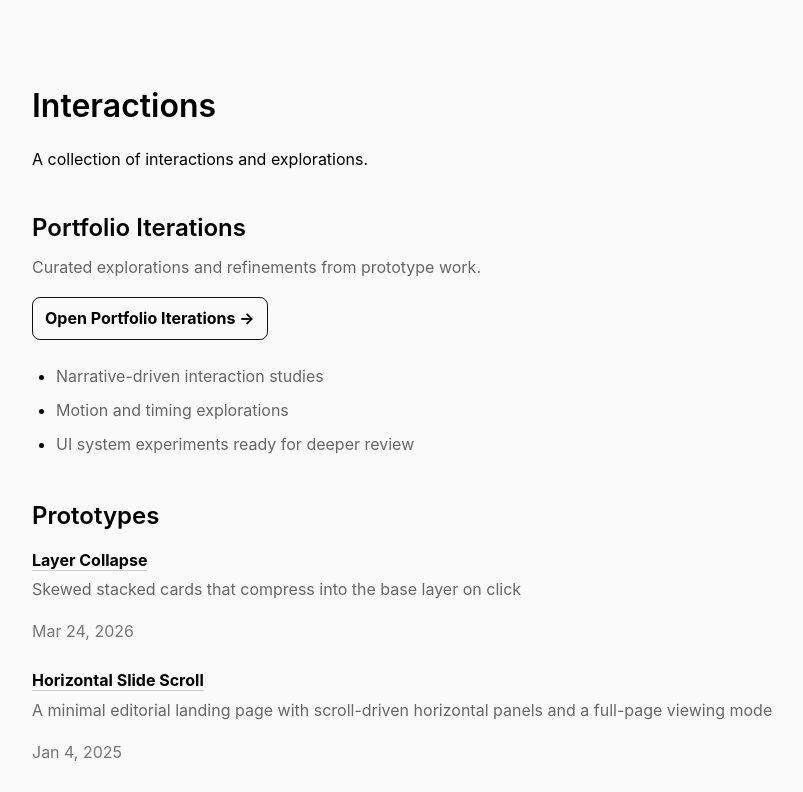
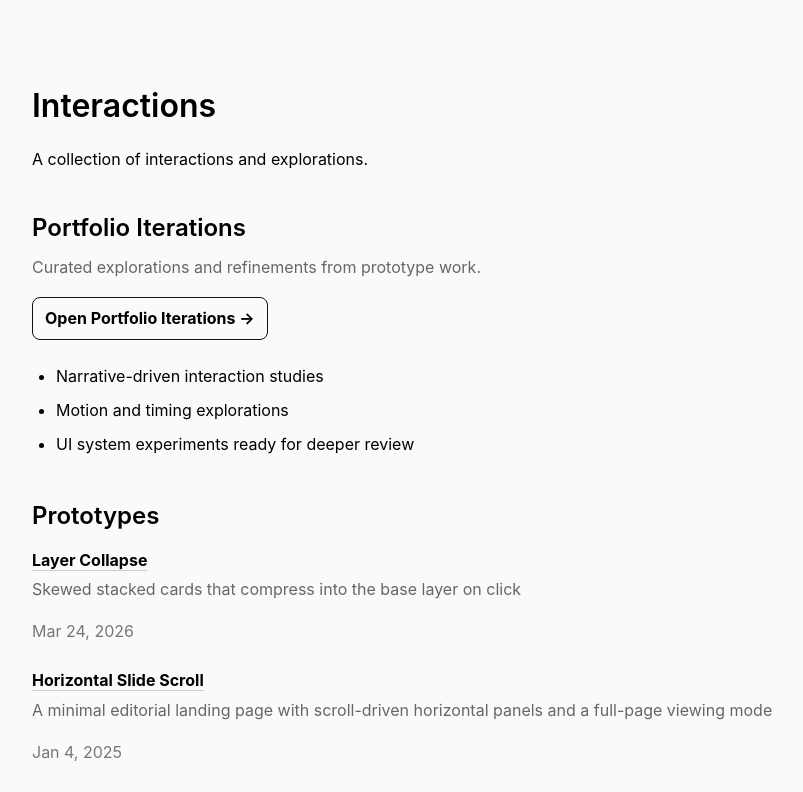
Before and after one commit to AbhinanditS/interactions, a Next.js app: page / in a window 1280 px wide. Shown: the top 792 px of the page, without its empty margins (208-1011 px from the left). Built offline with nearby package versions, Linux system fonts and the light colour scheme.

Commit message:
Tidy homepage highlight list after review feedback
Agent-Logs-Url: https://github.com/AbhinanditS/interactions/sessions/6233b7e7-af81-46eb-b58e-af61a4db21e7

Co-authored-by: AbhinanditS <143195082+AbhinanditS@users.noreply.github.com>

```diff
--- a/app/page.tsx
+++ b/app/page.tsx
@@ -29,11 +29,7 @@ export default function PrototypesIndex() {
 
         <ul className="mt-3">
           {portfolioHighlights.map((highlight) => (
-            <li key={highlight}>
-              <Text as="span" tone="muted">
-                {highlight}
-              </Text>
-            </li>
+            <li key={highlight}>{highlight}</li>
           ))}
         </ul>
       </Section>
```
